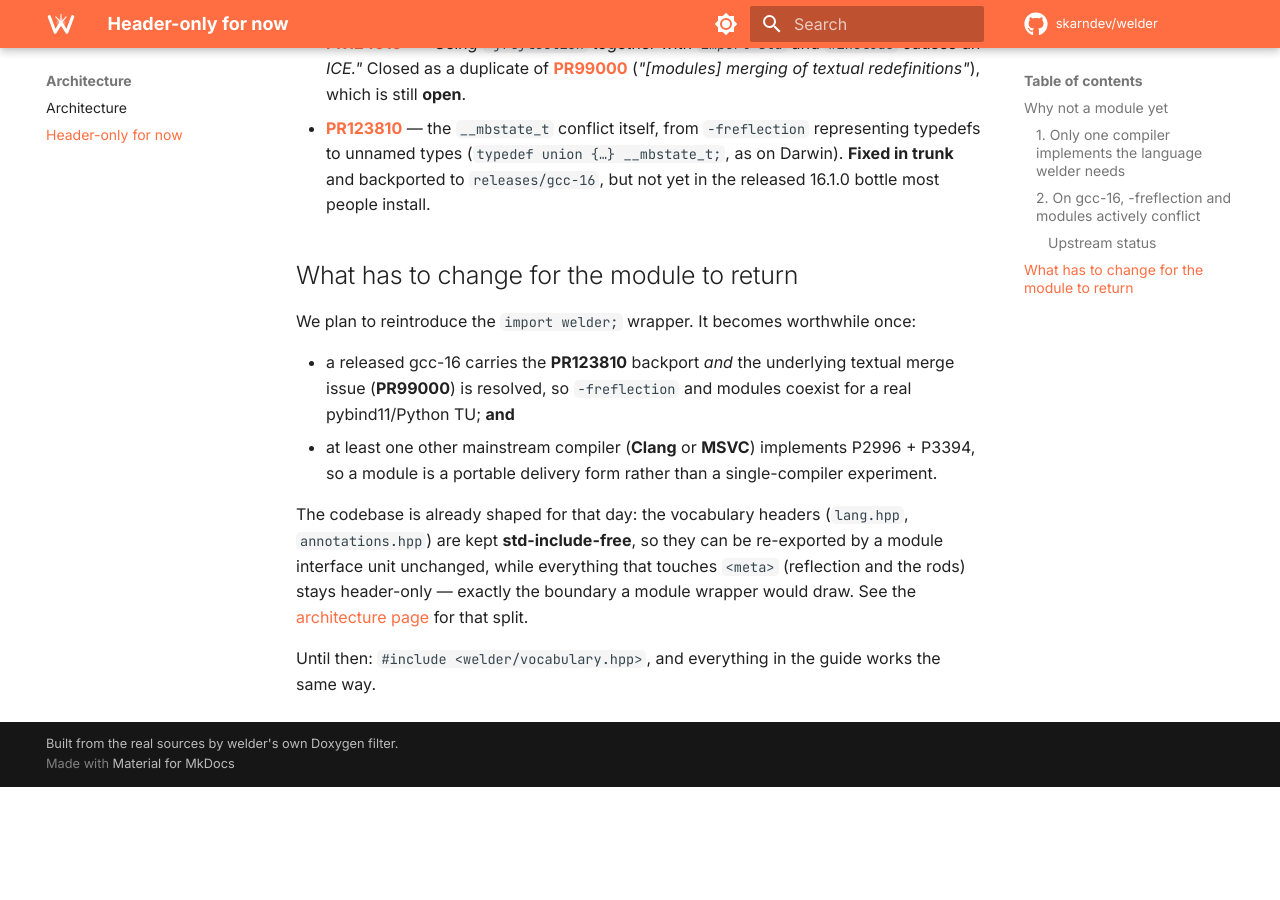
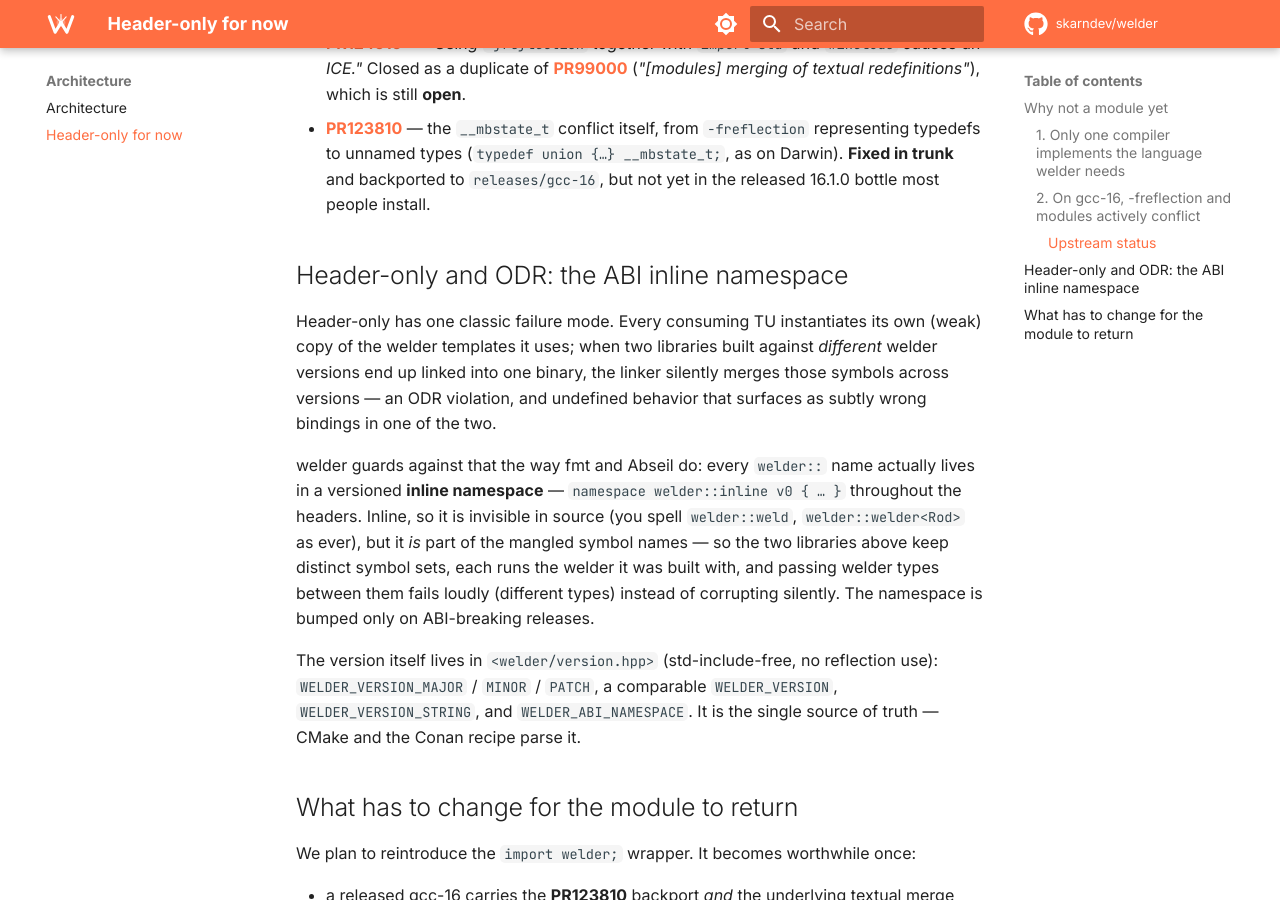
Before and after one commit to skarndev/welder, an MkDocs documentation site: the page built from docs/content/header-only.md, in a window 1280 px wide and 900 px high, scrolled down 1690 px. Built offline with MkDocs 1.6.1 and Material for MkDocs 9.7.7, drawn with Linux system fonts in a browser that asks for light colours; comment, search, counter and statistics services are not loaded; before the commit the page ends 2477 px from its top, so only the background shows below that.

Commit message:
docs: sync guide, README and context files with the version/ABI change
header-only.md gains the ODR/ABI-inline-namespace section, getting-started
points consumers at the WELDER_VERSION_* macros, README states the pre-1.0
stability policy and gains a known-limitations + roadmap section. Context
files and CLAUDE.md record the convention (and the architecture file map
drops the stale detail/config.hpp entry in favor of version.hpp).

Co-Authored-By: Claude Fable 5 <noreply@anthropic.com>

```diff
--- a/docs/content/header-only.md
+++ b/docs/content/header-only.md
@@ -73,6 +73,28 @@ needed:
   and backported to `releases/gcc-16`, but not yet in the released 16.1.0 bottle
   most people install.
 
+## Header-only and ODR: the ABI inline namespace
+
+Header-only has one classic failure mode. Every consuming TU instantiates its own
+(weak) copy of the welder templates it uses; when two libraries built against
+*different* welder versions end up linked into one binary, the linker silently
+merges those symbols across versions — an ODR violation, and undefined behavior
+that surfaces as subtly wrong bindings in one of the two.
+
+welder guards against that the way fmt and Abseil do: every `welder::` name
+actually lives in a versioned **inline namespace** — `namespace welder::inline v0
+{ … }` throughout the headers. Inline, so it is invisible in source (you spell
+`welder::weld`, `welder::welder<Rod>` as ever), but it *is* part of the mangled
+symbol names — so the two libraries above keep distinct symbol sets, each runs the
+welder it was built with, and passing welder types between them fails loudly
+(different types) instead of corrupting silently. The namespace is bumped only on
+ABI-breaking releases.
+
+The version itself lives in `<welder/version.hpp>` (std-include-free, no
+reflection use): `WELDER_VERSION_MAJOR` / `MINOR` / `PATCH`, a comparable
+`WELDER_VERSION`, `WELDER_VERSION_STRING`, and `WELDER_ABI_NAMESPACE`. It is the
+single source of truth — CMake and the Conan recipe parse it.
+
 ## What has to change for the module to return
 
 We plan to reintroduce the `import welder;` wrapper. It becomes worthwhile once:
```
Also changed, not shown: CLAUDE.md (+6 -0 lines), docs/content/guide/getting-started.md (+7 -0 lines), .claude/context/architecture.md, .claude/context/docs-and-doxygen.md, README.md.
